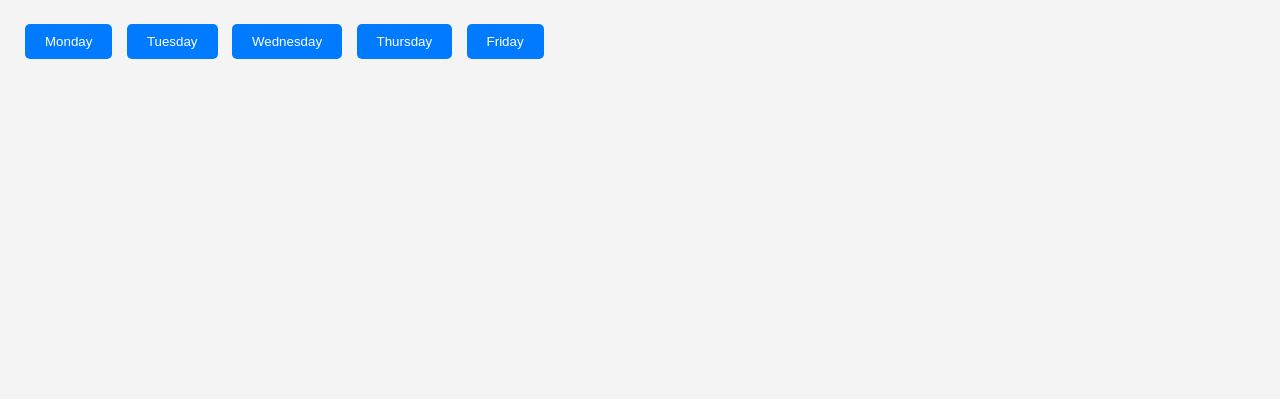
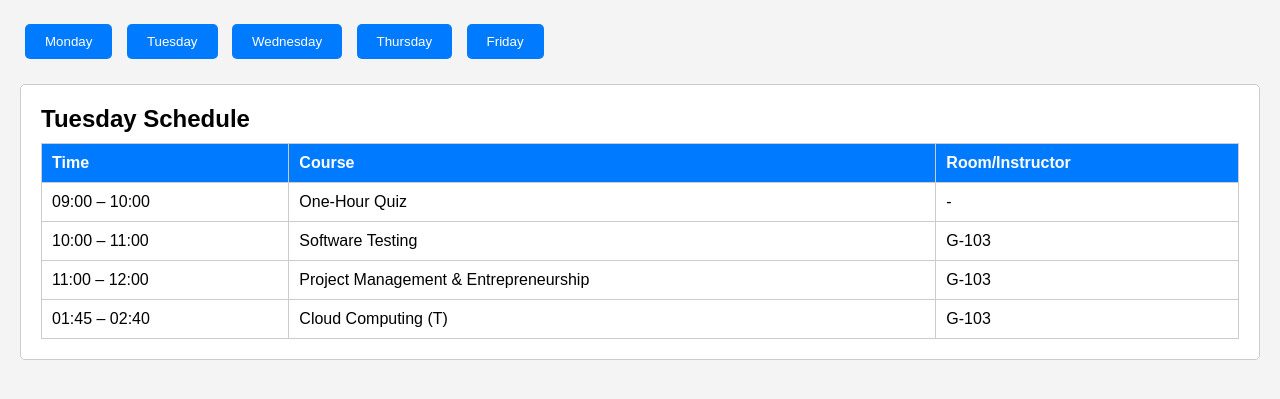
Before and after one commit to deependraxx/Timetable, a plain HTML site: page index.html in a window 1280 px wide. Shown: the part 81-480 px from the top of the page. Drawn offline with Linux system fonts and the light colour scheme.

Commit message:
Updated index.html

```diff
--- a/index.html
+++ b/index.html
@@ -274,12 +274,23 @@
     </div>
 
     <script>
-         function showCurrentDayTimetable() {
+        function showTimetable(day) {
+            const timetables = document.querySelectorAll('.timetable');
+            timetables.forEach(timetable => {
+                timetable.style.display = 'none';
+            });
+            document.getElementById(day).style.display = 'block';
+        }
+
+        function showCurrentDayTimetable() {
             const today = new Date();
             const options = { weekday: 'long' };
             const day = today.toLocaleDateString('en-US', options).toLowerCase();
             showTimetable(day);
         }
+
+        // Show the current day's timetable when the page loads
+        window.onload = showCurrentDayTimetable;
     </script>
 </body>
 </html>
```
